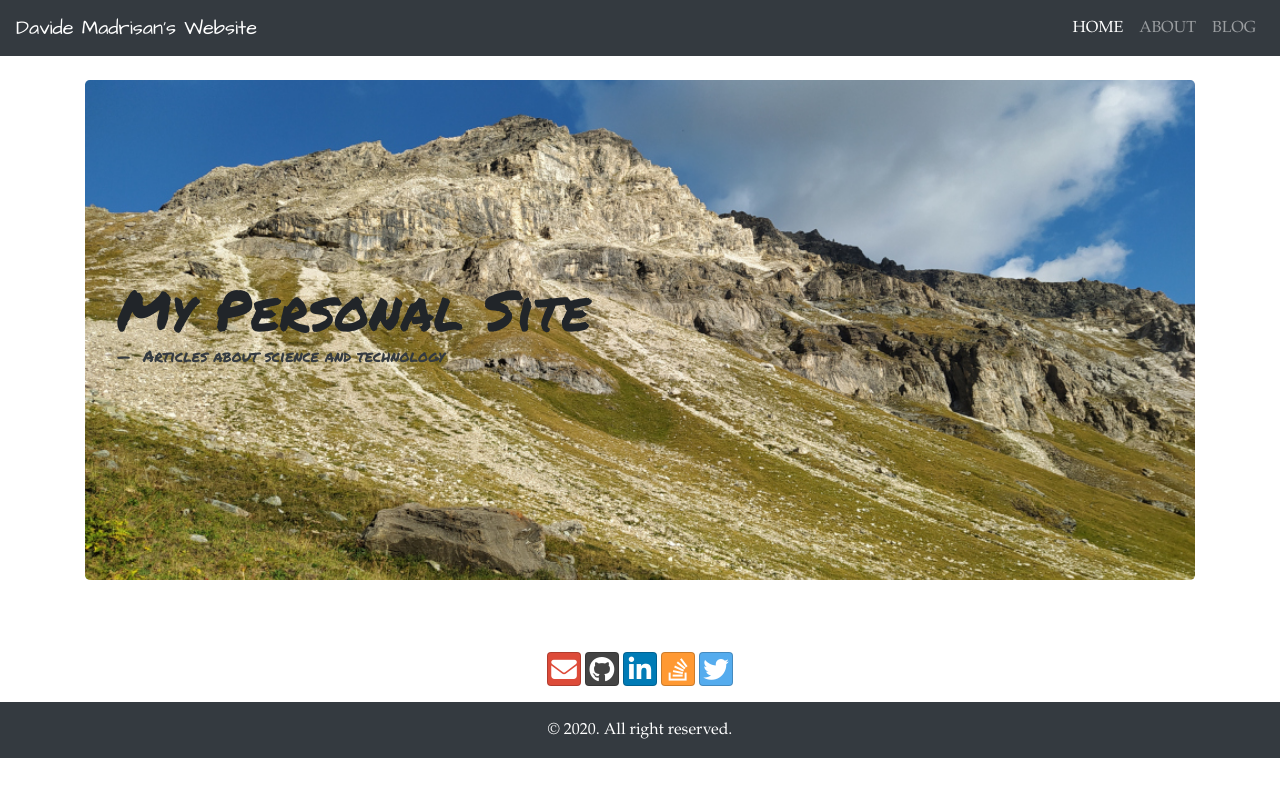
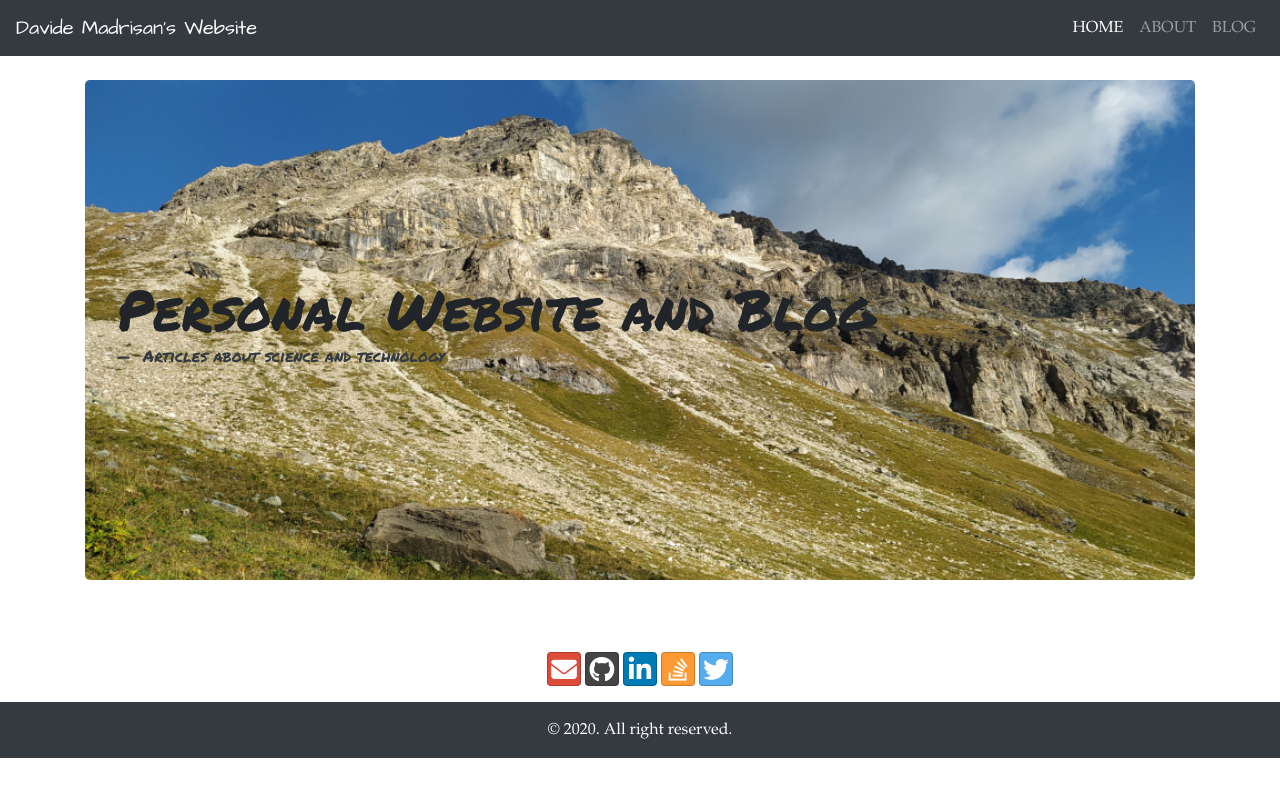
Before and after one commit to madrisan/madrisan.github.io, a Jekyll site: the page built from index.html, in a window 1280 px wide. Shown: the top 797 px of the page. Built offline with Jekyll 4.4.1, drawn with Linux system fonts in a browser that asks for light colours; nearby versions of some CDN libraries.

Commit message:
Better text for the site main page
Signed-off-by: Davide Madrisan <davide.madrisan@gmail.com>

```diff
--- a/index.html
+++ b/index.html
@@ -27,7 +27,7 @@ title: Davide Madrisan's Website
 <div class="container pt-4">
     <div class="jumbotron main-jumbotron ml-auto d-flex align-items-center">
         <blockquote class="blockquote">
-            <span class="display-4 text-center">My Personal Site</span>
+            <span class="display-4 text-center">Personal Website and Blog</span>
             <span class="blockquote-footer text-dark">
                 Articles about science and technology
             </span>
```
